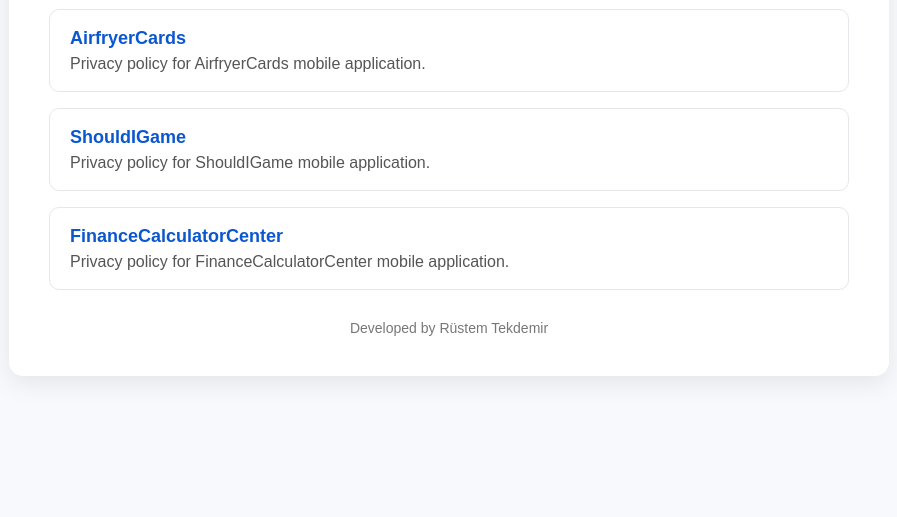
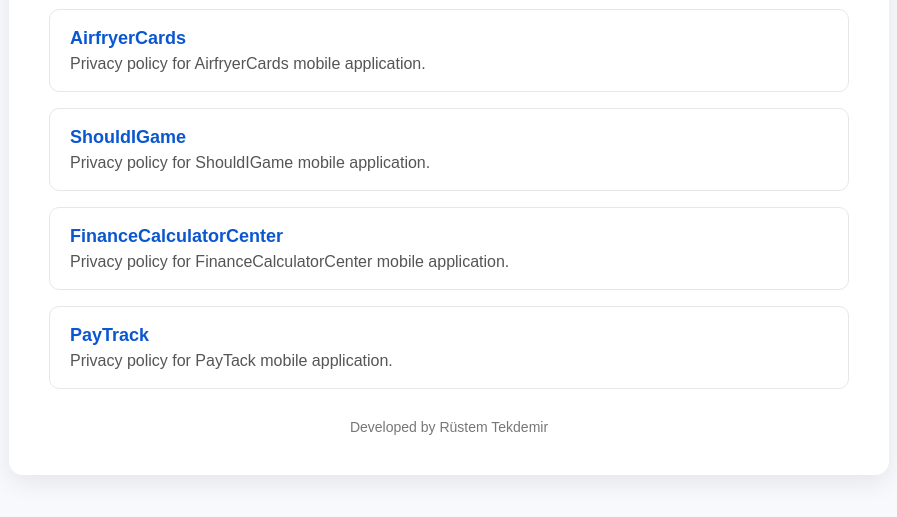
Before and after one commit to rustemtekdemir/myapp-privacy, a plain HTML site: page index.html in a window 1280 px wide. Shown: the part 159-676 px from the top of the page, without its empty margins (191-1088 px from the left). Drawn offline with Linux system fonts and the light colour scheme.

Commit message:
Update index.html

```diff
--- a/index.html
+++ b/index.html
@@ -79,6 +79,12 @@
     <p>Privacy policy for FinanceCalculatorCenter mobile application.</p>
   </div>
 
+   <div class="app-card">
+    <a href="./PayTrack/">PayTrack</a>
+    <p>Privacy policy for PayTack mobile application.</p>
+  </div>
+
+
   <div class="footer">
     Developed by Rüstem Tekdemir
   </div>
```
